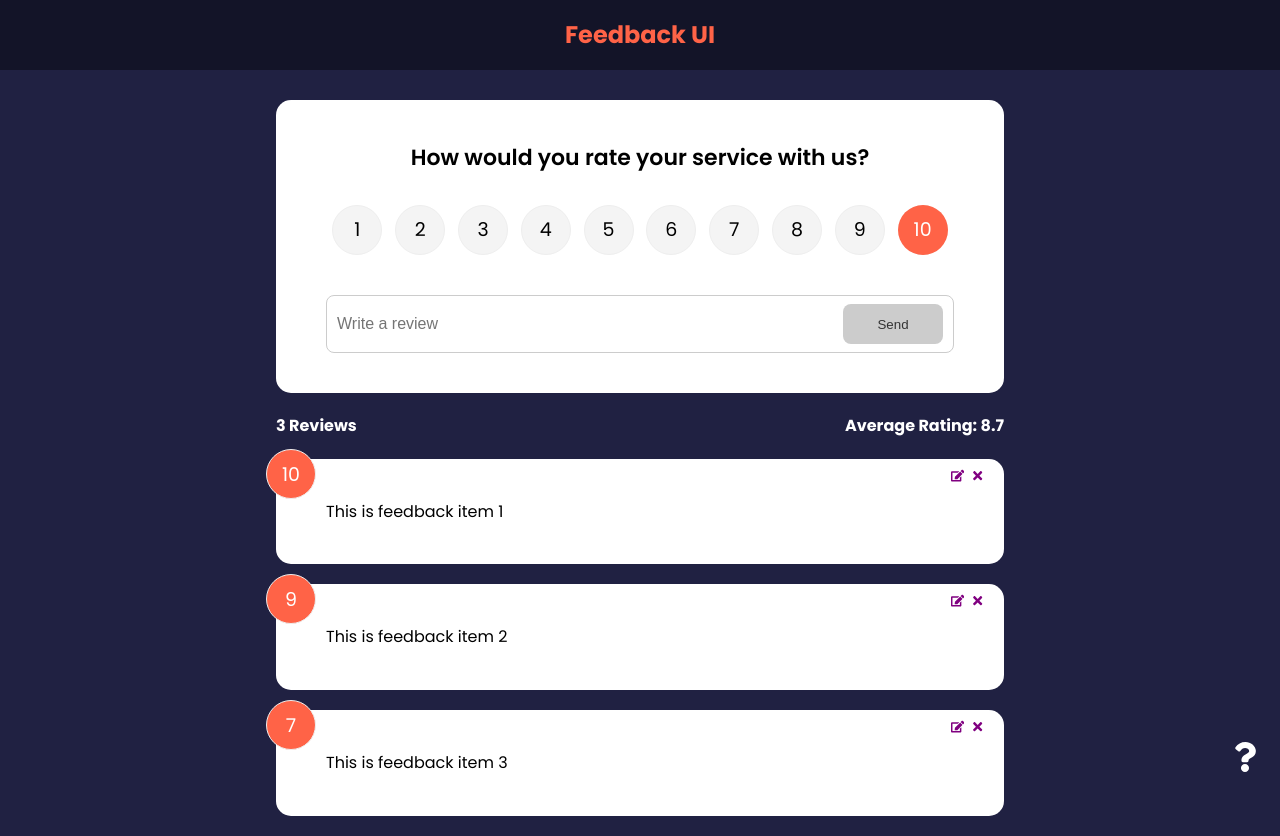
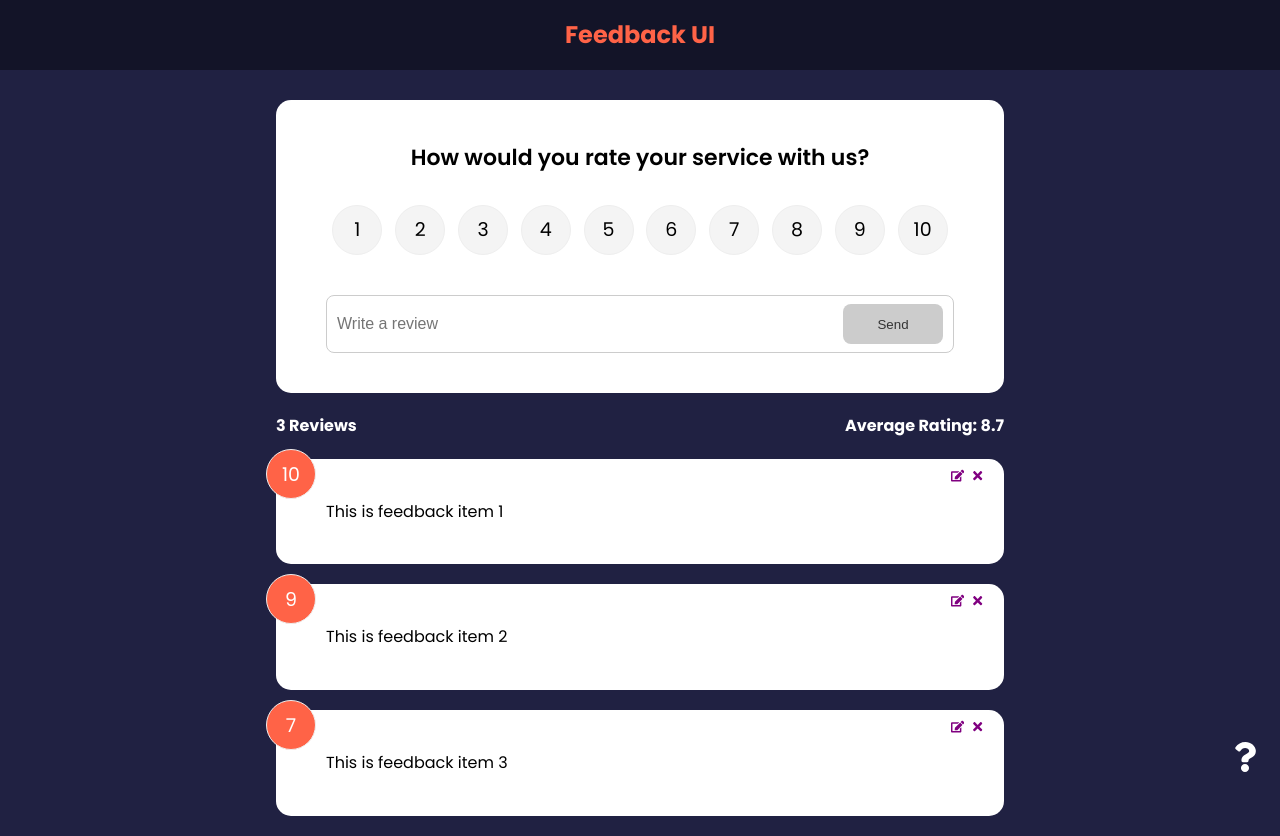
Before and after one commit to SaketKothari/feedback-app, a React (Create React App) app: page / in a window 1280 px wide. Built offline with nearby package versions, Linux system fonts and the light colour scheme; the HTML template or start-up script is replaced by a standard one.

Commit message:
Display edit data in form

```diff
--- a/src/components/FeedbackForm.jsx
+++ b/src/components/FeedbackForm.jsx
@@ -1,4 +1,4 @@
-import { useState, useContext } from 'react';
+import { useState, useContext, useEffect } from 'react';
 import RatingSelect from './RatingSelect';
 import Card from './shared/Card';
 import Button from './shared/Button';
@@ -10,7 +10,15 @@
   const [btnDisabled, setBtnDisabled] = useState(true);
   const [message, setMessage] = useState('');
 
-  const { addFeedback } = useContext(FeedbackContext);
+  const { addFeedback, feedbackEdit } = useContext(FeedbackContext);
+
+  useEffect(() => {
+    if (feedbackEdit.edit === true) {
+      setBtnDisabled(false);
+      setText(feedbackEdit.item.text);
+      setRating(feedbackEdit.item.rating);
+    }
+  }, [feedbackEdit]);
 
   const handleTextChange = (e) => {
     if (text === '') {
--- a/src/components/RatingSelect.jsx
+++ b/src/components/RatingSelect.jsx
@@ -1,7 +1,13 @@
-import { useState } from 'react';
+import { useState, useContext, useEffect } from 'react';
+import FeedbackContext from '../context/FeedbackContext';
 
 function RatingSelect({ select }) {
   const [selected, setSelected] = useState(10);
+  const { feedbackEdit } = useContext(FeedbackContext);
+
+  useEffect(() => {
+    setSelected(feedbackEdit.item.rating);
+  }, [feedbackEdit]);
 
   const handleChange = (e) => {
     // convert it to number with +
--- a/src/context/FeedbackContext.js
+++ b/src/context/FeedbackContext.js
@@ -55,7 +55,8 @@
         feedback,
         deleteFeedback,
         addFeedback,
-        editFeedback,
+        editFeedback, // editFeedback is the function that runs when we click the button
+        feedbackEdit, // feedbackEdit is the actual piece of state that holds the item & boolean
       }}
     >
       {children}
```
